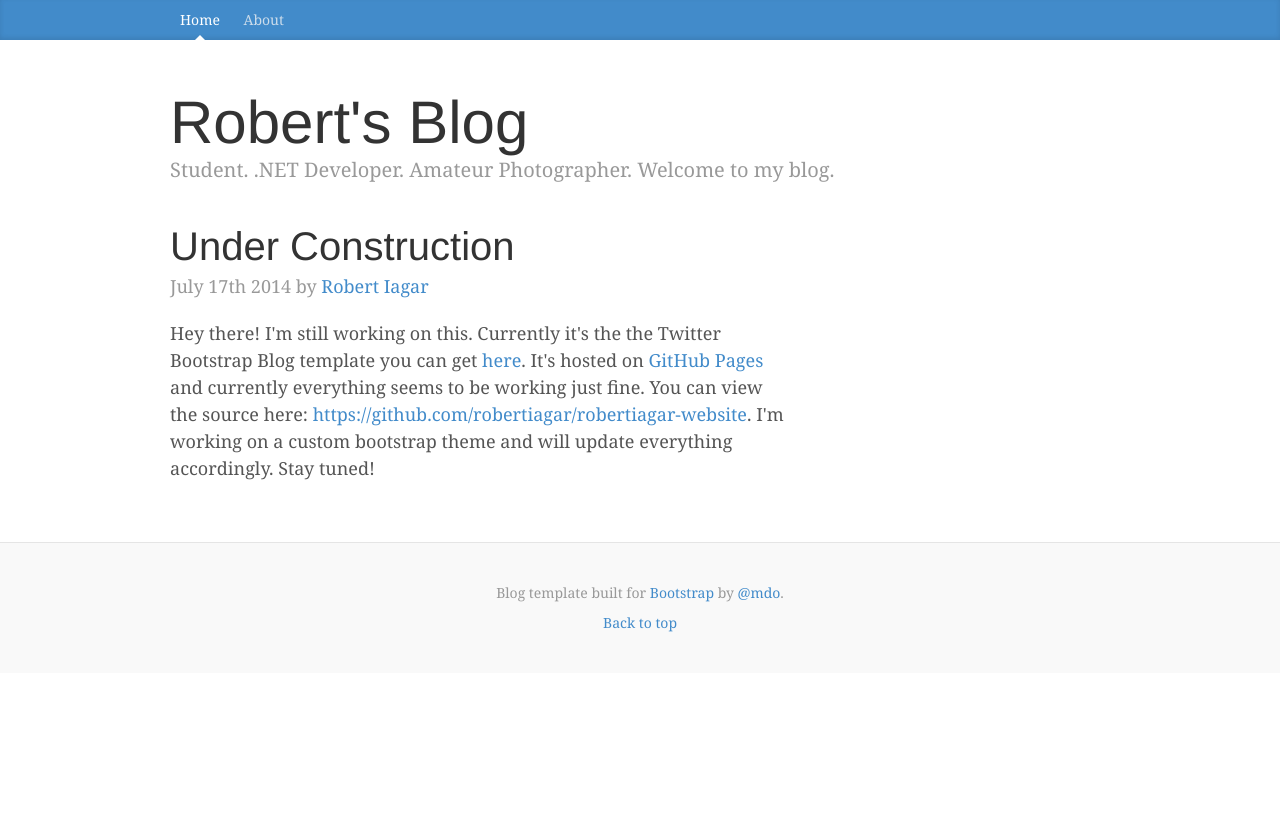
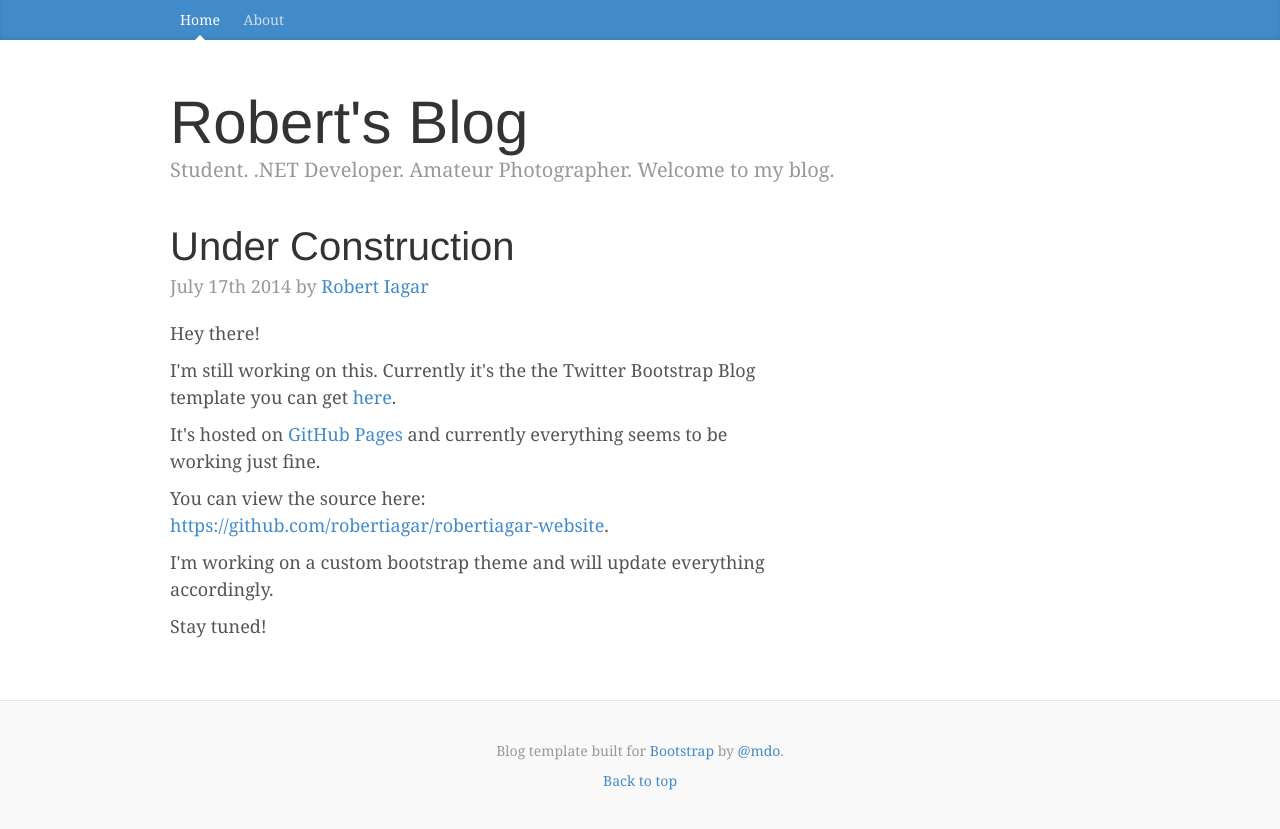
Before and after one commit to robertiagar/robertiagar.com, a Jekyll site: the page built from index.html, in a window 1280 px wide. Shown: the top 829 px of the page. Built offline with Jekyll 4.4.1, drawn with Linux system fonts in a browser that asks for light colours; nearby versions of some CDN libraries; a style sheet for code colours, icons or effects is not loaded.

Commit message:
Update index.html

```diff
--- a/index.html
+++ b/index.html
@@ -18,17 +18,17 @@ layout: default
 		<p class="blog-post-meta">
 			July 17th 2014 by <a href="mailto: robert.iagar@gmail.com">Robert Iagar</a>
 		</p>
-		Hey there!
+		<p>Hey there!</p>
 
-		I'm still working on this. Currently it's the the Twitter Bootstrap Blog template you can get <a href="http://getbootstrap.com/examples/blog/"> here</a>.
+		<p>I'm still working on this. Currently it's the the Twitter Bootstrap Blog template you can get <a href="http://getbootstrap.com/examples/blog/"> here</a>.</p>
 
-		It's hosted on <a href="https://pages.github.com/">GitHub Pages</a> and currently everything seems to be working just fine.
+		<p>It's hosted on <a href="https://pages.github.com/">GitHub Pages</a> and currently everything seems to be working just fine.</p>
 
-		You can view the source here: <a href="https://github.com/robertiagar/robertiagar-website">https://github.com/robertiagar/robertiagar-website</a>.
+		<p>You can view the source here: <a href="https://github.com/robertiagar/robertiagar-website">https://github.com/robertiagar/robertiagar-website</a>.</p>
 
-		I'm working on a custom bootstrap theme and will update everything accordingly.
+		<p>I'm working on a custom bootstrap theme and will update everything accordingly.</p>
 
-		Stay tuned!
+		<p>Stay tuned!</p>
 	</div>
   </div>
 </div>
```
